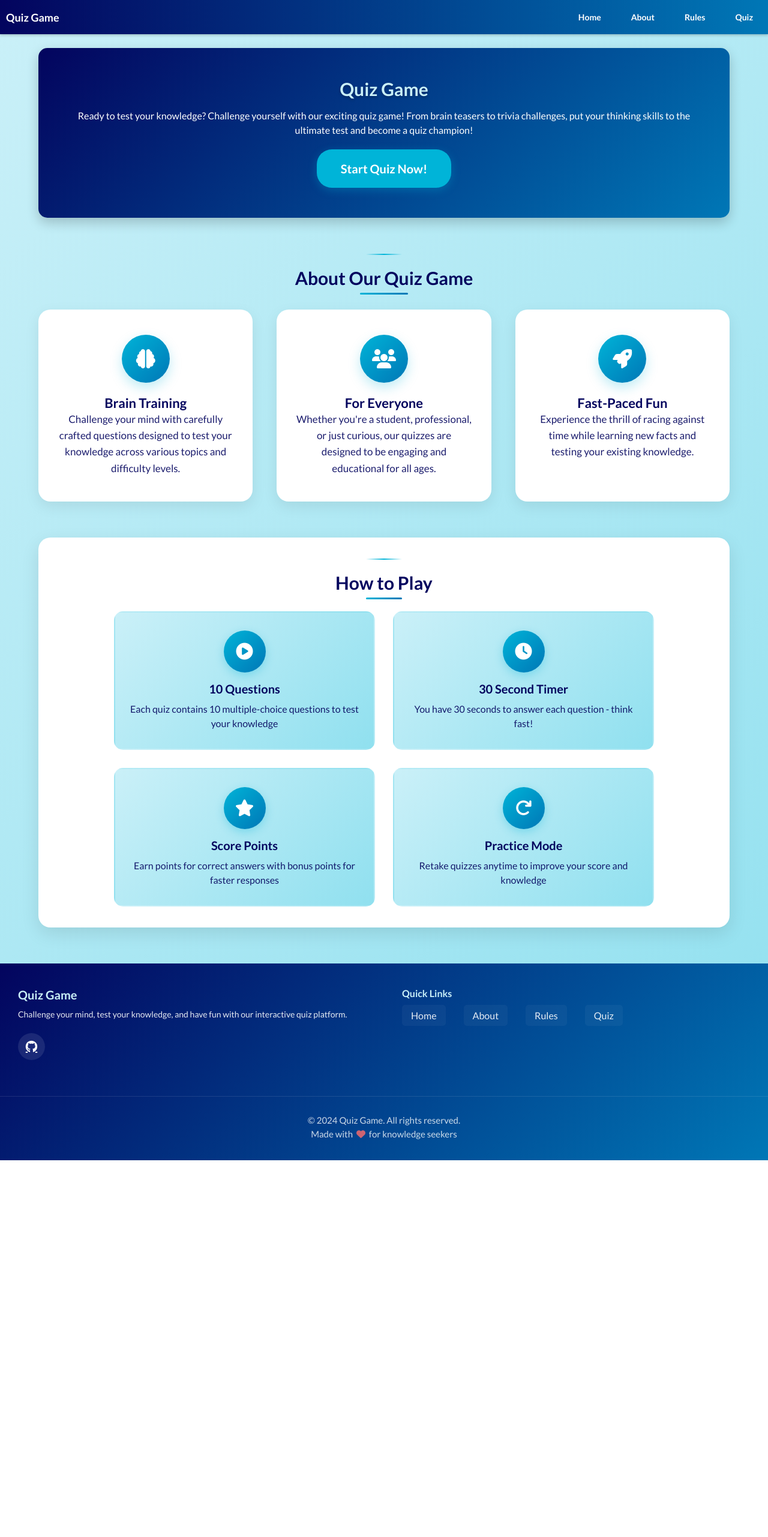
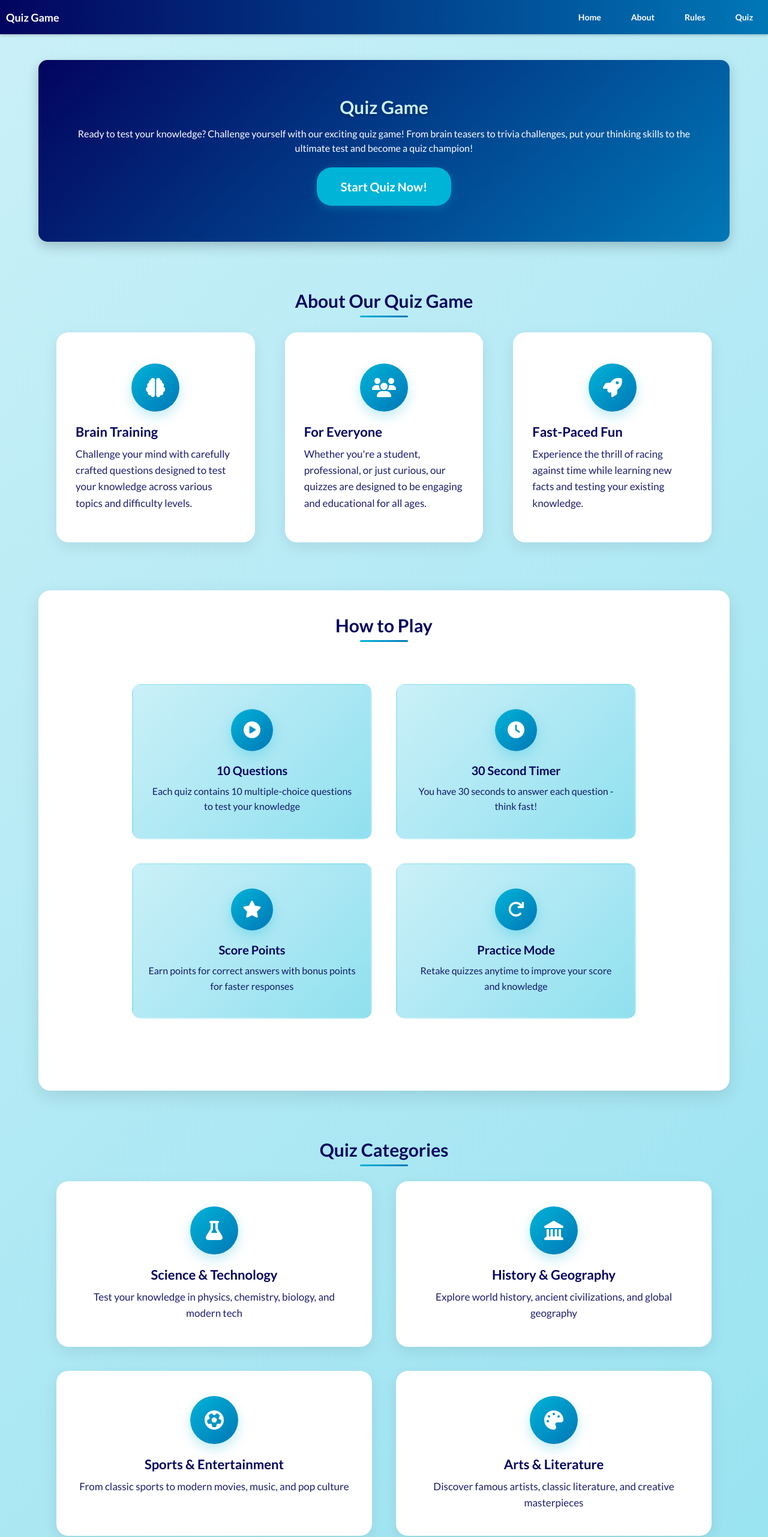
Before and after one commit to brandonlea/quiz-game, a plain HTML site: page index.html in a window 1280 px wide. Shown: the top 2562 px of the page at 60% size. Before the commit the page ends 1934 px from the top, so only its background shows below. Drawn offline with Linux system fonts and the light colour scheme.

Commit message:
Added more and made it easy to make new sections with reusable classes.

```diff
--- a/assets/css/style.css
+++ b/assets/css/style.css
@@ -100,7 +100,7 @@ body {
     border-bottom: none;
 }
 
-.nav-links .nav-link {
+.nav-link {
     color: var(--white);
     text-decoration: none;
     font-size: 1.4rem;
@@ -112,7 +112,7 @@ body {
     transition: background-color 0.3s ease;
 }
 
-.nav-links .nav-link:hover {
+.nav-link:hover {
     background-color: rgba(255, 255, 255, 0.1);
 }
 
@@ -131,29 +131,29 @@ body {
     color: var(--secondary-color);
 }
 
-#home {
+.hero-section {
     background: linear-gradient(135deg, var(--primary-color), var(--mid-primary));
     color: var(--white);
-    margin-top: 6rem;
-    margin-bottom: 4rem;
-    width: 95%;
+    margin-top: 8rem;
+    margin-bottom: 6rem;
+    width: 98%;
     max-width: 1200px;
     margin-left: auto;
     margin-right: auto;
-    padding: 2.5rem 2rem;
+    padding: 4rem 1rem;
     border-radius: 1.5rem;
     box-shadow: 0 0.8rem 2rem rgba(0, 0, 0, 0.2);
     text-align: center;
 }
 
-#home h1 {
+.hero-title {
     font-size: 2.4rem;
     margin-bottom: 1.5rem;
     color: var(--secondary-color);
     text-shadow: 0 2px 4px rgba(0, 0, 0, 0.3);
 }
 
-#home p {
+.hero-description {
     font-size: 1.4rem;
     line-height: 1.5;
     color: var(--white);
@@ -180,25 +180,24 @@ body {
     box-shadow: 0 6px 20px rgba(0, 180, 216, 0.4);
 }
 
-.about-section {
-    margin: 4rem auto 4rem;
-    width: 95%;
+.section-container {
+    margin: 6rem auto;
+    width: 98%;
     max-width: 1200px;
+    padding-left: 1rem;
+    padding-right: 1rem;
 }
 
-.about-content {
-    text-align: center;
-}
-
-.about-content h2 {
+.section-title {
     color: var(--primary-color);
     font-size: 2.4rem;
     margin-bottom: 3rem;
     font-weight: 700;
+    text-align: center;
     position: relative;
 }
 
-.about-content h2::after {
+.section-title::after {
     content: '';
     position: absolute;
     bottom: -1rem;
@@ -210,15 +209,25 @@ body {
     border-radius: 0.2rem;
 }
 
+.section-divider {
+    content: '';
+    display: block;
+    width: 6rem;
+    height: 0.2rem;
+    background: linear-gradient(90deg, transparent, var(--accent-color), transparent);
+    margin: 0 auto 2rem;
+    border-radius: 0.1rem;
+}
+
 .about-grid {
     display: grid;
     grid-template-columns: 1fr;
-    gap: 2rem;
+    gap: 3rem;
 }
 
 .about-card {
     background: var(--white);
-    padding: 2rem 2rem;
+    padding: 3rem 2rem;
     border-radius: 2rem;
     box-shadow: 0 0.8rem 2.5rem rgba(0, 0, 0, 0.08);
     transition: all 0.3s ease;
@@ -231,7 +240,7 @@ body {
     box-shadow: 0 1.5rem 4rem rgba(0, 180, 216, 0.15);
 }
 
-.about-icon {
+.card-icon {
     width: 7rem;
     height: 7rem;
     background: linear-gradient(135deg, var(--accent-color), var(--mid-primary));
@@ -243,76 +252,36 @@ body {
     box-shadow: 0 0.8rem 2rem rgba(0, 180, 216, 0.25);
 }
 
-.about-icon i {
+.card-icon i {
     color: var(--white);
     font-size: 2.8rem;
 }
 
-.about-card h3 {
+.card-title {
     color: var(--primary-color);
     font-size: 1.6rem;
     font-weight: 700;
+    margin-bottom: 1rem;
 }
 
-.about-card p {
+.card-description {
     color: var(--primary-color);
     font-size: 1.4rem;
     line-height: 1.6;
     opacity: 0.9;
 }
 
-.about-section::before {
-    content: '';
-    display: block;
-    width: 6rem;
-    height: 0.2rem;
-    background: linear-gradient(90deg, transparent, var(--accent-color), transparent);
-    margin: 0 auto 2rem;
-    border-radius: 0.1rem;
-}
-
-.quiz-rules {
-    background: var(--white);
-    margin: 4rem auto 4rem;
-    width: 95%;
-    max-width: 1200px;
-    padding: 3rem 2rem;
-    border-radius: 2rem;
-    box-shadow: 0 1rem 3rem rgba(0, 0, 0, 0.1);
-    text-align: center;
-}
-
-.quiz-rules h2 {
-    color: var(--primary-color);
-    font-size: 2.4rem;
-    margin-bottom: 2.5rem;
-    font-weight: 700;
-    position: relative;
-}
-
-.quiz-rules h2::after {
-    content: '';
-    position: absolute;
-    bottom: -1rem;
-    left: 50%;
-    transform: translateX(-50%);
-    width: 6rem;
-    height: 0.3rem;
-    background: linear-gradient(90deg, var(--accent-color), var(--mid-primary));
-    border-radius: 0.2rem;
-}
-
 .rules-grid {
     display: grid;
     grid-template-columns: 1fr;
-    gap: 2rem;
+    gap: 3rem;
     max-width: 600px;
     margin: 0 auto;
 }
 
 .rule-card {
     background: linear-gradient(135deg, var(--secondary-color), var(--soft-accent));
-    padding: 2rem 2rem;
+    padding: 3rem 2rem;
     border-radius: 1.5rem;
     text-align: center;
     transition: all 0.3s ease;
@@ -325,52 +294,22 @@ body {
     box-shadow: 0 1rem 2.5rem rgba(0, 180, 216, 0.2);
 }
 
-.rule-icon {
-    width: 6rem;
-    height: 6rem;
-    background: linear-gradient(135deg, var(--accent-color), var(--mid-primary));
-    border-radius: 50%;
-    display: flex;
-    align-items: center;
-    justify-content: center;
-    margin: 0 auto 1.5rem;
-    box-shadow: 0 0.5rem 1.5rem rgba(0, 180, 216, 0.3);
-}
-
-.rule-icon i {
-    color: var(--white);
-    font-size: 2.4rem;
-}
-
-.rule-card h3 {
-    color: var(--primary-color);
-    font-size: 1.6rem;
-    margin-bottom: 1rem;
-    font-weight: 700;
-}
-
-.rule-card p {
-    color: var(--primary-color);
-    font-size: 1.4rem;
-    line-height: 1.5;
-    opacity: 0.9;
-}
-
-.quiz-rules::before {
-    content: '';
-    display: block;
-    width: 6rem;
-    height: 0.2rem;
-    background: linear-gradient(90deg, transparent, var(--accent-color), transparent);
-    margin: 0 auto 2rem;
-    border-radius: 0.1rem;
+.quiz-rules {
+    background: var(--white);
+    margin: 6rem auto;
+    width: 95%;
+    max-width: 1200px;
+    padding: 4rem 2rem;
+    border-radius: 2rem;
+    box-shadow: 0 1rem 3rem rgba(0, 0, 0, 0.1);
+    text-align: center;
 }
 
 .footer {
     background: linear-gradient(135deg, var(--primary-color), var(--mid-primary));
     color: var(--white);
-    margin-top: 4rem;
-    padding-top: 3rem;
+    margin-top: 6rem;
+    padding-top: 4rem;
     width: 100%;
 }
 
@@ -380,7 +319,7 @@ body {
     gap: 2.5rem;
     max-width: 1200px;
     margin: 0 auto;
-    padding: 0 2rem;
+    padding: 0 1rem;
 }
 
 .footer-section h3 {
@@ -467,7 +406,7 @@ body {
     text-align: center;
     max-width: 1200px;
     margin: 0 auto;
-    padding: 0 2rem;
+    padding: 0 1rem;
 }
 
 .footer-bottom-content p {
@@ -480,6 +419,101 @@ body {
 .footer-bottom-content .fa-heart {
     color: #ff6b6b;
     margin: 0 0.3rem;
+}
+
+.categories-grid {
+    display: grid;
+    grid-template-columns: 1fr;
+    gap: 3rem;
+}
+
+.steps-grid {
+    display: grid;
+    grid-template-columns: 1fr;
+    gap: 3rem;
+    max-width: 800px;
+    margin: 0 auto;
+}
+
+.step-card {
+    background: var(--white);
+    padding: 3rem 2rem;
+    border-radius: 2rem;
+    box-shadow: 0 0.8rem 2.5rem rgba(0, 0, 0, 0.08);
+    text-align: center;
+    transition: all 0.3s ease;
+    border: 2px solid transparent;
+}
+
+.step-card:hover {
+    transform: translateY(-5px);
+    border-color: var(--accent-color);
+    box-shadow: 0 1.5rem 4rem rgba(0, 180, 216, 0.15);
+}
+
+.step-number {
+    width: 4rem;
+    height: 4rem;
+    background: linear-gradient(135deg, var(--accent-color), var(--mid-primary));
+    border-radius: 50%;
+    display: flex;
+    align-items: center;
+    justify-content: center;
+    margin: 0 auto 2rem;
+    color: var(--white);
+    font-size: 2rem;
+    font-weight: 700;
+}
+
+.stats-grid {
+    display: grid;
+    grid-template-columns: repeat(2, 1fr);
+    gap: 3rem;
+    max-width: 800px;
+    margin: 0 auto;
+}
+
+.stat-card {
+    background: var(--white);
+    padding: 3rem 2rem;
+    border-radius: 2rem;
+    text-align: center;
+    box-shadow: 0 0.8rem 2.5rem rgba(0, 0, 0, 0.08);
+}
+
+.stat-number {
+    font-size: 3.5rem;
+    font-weight: 700;
+    color: var(--accent-color);
+    margin-bottom: 1rem;
+}
+
+.stat-label {
+    font-size: 1.6rem;
+    color: var(--primary-color);
+    font-weight: 600;
+}
+
+.categories-grid {
+    display: grid;
+    grid-template-columns: 1fr;
+    gap: 3rem;
+}
+
+.category-card {
+    background: var(--white);
+    padding: 3rem 2rem;
+    border-radius: 2rem;
+    box-shadow: 0 0.8rem 2.5rem rgba(0, 0, 0, 0.08);
+    text-align: center;
+    transition: all 0.3s ease;
+    border: 2px solid transparent;
+}
+
+.category-card:hover {
+    transform: translateY(-8px);
+    border-color: var(--accent-color);
+    box-shadow: 0 1.5rem 4rem rgba(0, 180, 216, 0.15);
 }
 
 @media (min-width: 992px) {
@@ -516,31 +550,31 @@ body {
         width: auto;
     }
 
-    .nav-links .nav-link {
+    .nav-link {
         padding: 1rem 1.5rem;
         font-size: 1.4rem;
         width: auto;
         text-align: left;
     }
 
-    .nav-links .nav-link:hover {
+    .nav-link:hover {
         color: var(--secondary-color);
         background-color: transparent;
     }
 
-    #home {
+    .hero-section {
         width: 90%;
         max-width: 1400px;
-        padding: 5rem 4rem;
-        margin-top: 8rem;
-        margin-bottom: 6rem;
+        padding: 6rem 4rem;
+        margin-top: 10rem;
+        margin-bottom: 8rem;
     }
 
-    #home h1 {
+    .hero-title {
         font-size: 3rem;
     }
 
-    #home p {
+    .hero-description {
         font-size: 1.6rem;
     }
 
@@ -549,85 +583,75 @@ body {
         font-size: 2rem;
     }
 
-    .about-section {
-        margin: 6rem auto 6rem;
+    .section-container {
+        margin: 8rem auto;
         width: 90%;
         max-width: 1400px;
+        padding-left: 3rem;
+        padding-right: 3rem;
     }
 
-    .about-content h2 {
+    .section-title {
         font-size: 3rem;
         margin-bottom: 3.5rem;
     }
 
     .about-grid {
         grid-template-columns: repeat(3, 1fr);
-        gap: 4rem;
+        gap: 5rem;
     }
 
     .about-card {
-        padding: 4rem 3rem;
+        padding: 5rem 3rem;
     }
 
-    .about-card h3 {
+    .card-title {
         font-size: 2.2rem;
     }
 
-    .about-card p {
+    .card-description {
         font-size: 1.7rem;
     }
 
-    .about-icon {
+    .card-icon {
         width: 8rem;
         height: 8rem;
     }
 
-    .about-icon i {
+    .card-icon i {
         font-size: 3.2rem;
-    }
-
-    .quiz-rules {
-        width: 90%;
-        max-width: 1400px;
-        margin: 6rem auto 6rem;
-        padding: 3.5rem 3rem;
-    }
-
-    .quiz-rules h2 {
-        font-size: 3rem;
-        margin-bottom: 3rem;
     }
 
     .rules-grid {
         grid-template-columns: repeat(2, 1fr);
-        gap: 3rem;
+        gap: 4rem;
         max-width: 900px;
     }
 
     .rule-card {
-        padding: 3rem 2.5rem;
+        padding: 4rem 2.5rem;
     }
 
-    .rule-card h3 {
+    .rule-card .card-title {
         font-size: 2rem;
     }
 
-    .rule-card p {
+    .rule-card .card-description {
         font-size: 1.6rem;
     }
 
-    .rule-icon {
+    .rule-card .card-icon {
         width: 7rem;
         height: 7rem;
     }
 
-    .rule-icon i {
+    .rule-card .card-icon i {
         font-size: 2.8rem;
     }
 
     .footer {
-        margin-top: 6rem;
-        padding-top: 4rem;
+        margin-top: 8rem;
+        padding-top: 5rem;
     }
 
     .footer-content {
@@ -660,18 +684,30 @@ body {
     .footer-bottom-content p {
         font-size: 1.5rem;
     }
-}
 
-@media (max-width: 480px) {
-    #home,
-    .about-section,
-    .quiz-rules {
-        width: 98%;
-        padding-left: 1rem;
-        padding-right: 1rem;
+    .categories-grid {
+        grid-template-columns: repeat(3, 1fr);
+        gap: 4rem;
     }
 
-    .footer-content {
-        padding: 0 1rem;
+    .steps-grid {
+        grid-template-columns: repeat(3, 1fr);
+        gap: 4rem;
+        max-width: 1200px;
+    }
+
+    .stats-grid {
+        grid-template-columns: repeat(4, 1fr);
+        gap: 4rem;
+        max-width: 1200px;
+    }
+
+    .categories-grid {
+        grid-template-columns: repeat(2, 1fr);
+        gap: 4rem;
+    }
+
+    .category-card {
+        padding: 4rem 3rem;
     }
 }
--- a/index.html
+++ b/index.html
@@ -33,44 +33,47 @@
     <!-- END Navbar -->
 
     <!-- Header -->
-    <header class="flex-center" id="home">
+    <header class="flex-center hero-section">
         <div class="text-center">
-            <h1 class="text-title">Quiz Game</h1>
-            <p>Ready to test your knowledge? Challenge yourself with our exciting quiz game! From brain teasers to
-                trivia challenges, put your thinking skills to the ultimate test and become a quiz champion!</p>
+            <h1 class="hero-title">Quiz Game</h1>
+            <p class="hero-description">Ready to test your knowledge? Challenge yourself with our exciting quiz game!
+                From brain teasers to trivia challenges, put your thinking skills to the ultimate test and become a quiz
+                champion!</p>
             <a href="#" class="cta-button">Start Quiz Now!</a>
         </div>
     </header>
 
     <!-- About Section -->
-    <section class="about-section">
+    <section class="section-container about-section">
         <div class="about-content">
-            <h2>About Our Quiz Game</h2>
+            <h2 class="section-title">About Our Quiz Game</h2>
             <div class="about-grid">
                 <div class="about-card">
-                    <div class="about-icon">
+                    <div class="card-icon">
                         <i class="fas fa-brain"></i>
                     </div>
-                    <h3>Brain Training</h3>
-                    <p>Challenge your mind with carefully crafted questions designed to test your knowledge across
-                        various topics and difficulty levels.</p>
+                    <h3 class="card-title">Brain Training</h3>
+                    <p class="card-description">Challenge your mind with carefully crafted questions designed to test
+                        your knowledge across various topics and difficulty levels.</p>
                 </div>
 
                 <div class="about-card">
-                    <div class="about-icon">
+                    <div class="card-icon">
                         <i class="fas fa-users"></i>
                     </div>
-                    <h3>For Everyone</h3>
-                    <p>Whether you're a student, professional, or just curious, our quizzes are designed to be engaging
+                    <h3 class="card-title">For Everyone</h3>
+                    <p class="card-description">Whether you're a student, professional, or just curious, our quizzes are
+                        designed to be engaging
                         and educational for all ages.</p>
                 </div>
 
                 <div class="about-card">
-                    <div class="about-icon">
+                    <div class="card-icon">
                         <i class="fas fa-rocket"></i>
                     </div>
-                    <h3>Fast-Paced Fun</h3>
-                    <p>Experience the thrill of racing against time while learning new facts and testing your existing
+                    <h3 class="card-title">Fast-Paced Fun</h3>
+                    <p class="card-description">Experience the thrill of racing against time while learning new facts
+                        and testing your existing
                         knowledge.</p>
                 </div>
             </div>
@@ -79,43 +82,107 @@
     <!-- End About Section -->
 
     <!-- Quiz Rules -->
-    <div class="quiz-rules">
-        <h2>How to Play</h2>
-        <div class="rules-grid">
+    <div class="section-container quiz-rules">
+        <h2 class="section-title">How to Play</h2>
+        <div class="rules-grid section-container">
             <div class="rule-card">
-                <div class="rule-icon">
+                <div class="card-icon">
                     <i class="fas fa-play-circle"></i>
                 </div>
-                <h3>10 Questions</h3>
-                <p>Each quiz contains 10 multiple-choice questions to test your knowledge</p>
+                <h3 class="card-title">10 Questions</h3>
+                <p class="card-description">Each quiz contains 10 multiple-choice questions to test your knowledge</p>
             </div>
 
             <div class="rule-card">
-                <div class="rule-icon">
+                <div class="card-icon">
                     <i class="fas fa-clock"></i>
                 </div>
-                <h3>30 Second Timer</h3>
-                <p>You have 30 seconds to answer each question - think fast!</p>
+                <h3 class="card-title">30 Second Timer</h3>
+                <p class="card-description">You have 30 seconds to answer each question - think fast!</p>
             </div>
 
             <div class="rule-card">
-                <div class="rule-icon">
+                <div class="card-icon">
                     <i class="fas fa-star"></i>
                 </div>
-                <h3>Score Points</h3>
-                <p>Earn points for correct answers with bonus points for faster responses</p>
+                <h3 class="card-title">Score Points</h3>
+                <p class="card-description">Earn points for correct answers with bonus points for faster responses</p>
             </div>
 
             <div class="rule-card">
-                <div class="rule-icon">
+                <div class="card-icon">
                     <i class="fas fa-redo"></i>
                 </div>
-                <h3>Practice Mode</h3>
-                <p>Retake quizzes anytime to improve your score and knowledge</p>
+                <h3 class="card-title">Practice Mode</h3>
+                <p class="card-description">Retake quizzes anytime to improve your score and knowledge</p>
             </div>
         </div>
     </div>
     <!-- End Quiz Rules -->
+
+    <!-- Quiz Categories Section -->
+    <section class="section-container">
+        <h2 class="section-title">Quiz Categories</h2>
+        <div class="categories-grid">
+            <div class="category-card">
+                <div class="card-icon">
+                    <i class="fas fa-flask"></i>
+                </div>
+                <h3 class="card-title">Science & Technology</h3>
+                <p class="card-description">Test your knowledge in physics, chemistry, biology, and modern tech</p>
+            </div>
+
+            <div class="category-card">
+                <div class="card-icon">
+                    <i class="fas fa-landmark"></i>
+                </div>
+                <h3 class="card-title">History & Geography</h3>
+                <p class="card-description">Explore world history, ancient civilizations, and global geography</p>
+            </div>
+
+            <div class="category-card">
+                <div class="card-icon">
+                    <i class="fas fa-futbol"></i>
+                </div>
+                <h3 class="card-title">Sports & Entertainment</h3>
+                <p class="card-description">From classic sports to modern movies, music, and pop culture</p>
+            </div>
+
+            <div class="category-card">
+                <div class="card-icon">
+                    <i class="fas fa-palette"></i>
+                </div>
+                <h3 class="card-title">Arts & Literature</h3>
+                <p class="card-description">Discover famous artists, classic literature, and creative masterpieces</p>
+            </div>
+        </div>
+    </section>
+    <!-- End Quiz Categories Section -->
+
+    <!-- How It Works Section -->
+    <section class="section-container">
+        <h2 class="section-title">How It Works</h2>
+        <div class="steps-grid">
+            <div class="step-card">
+                <div class="step-number">1</div>
+                <h3 class="card-title">Choose Category</h3>
+                <p class="card-description">Select from our wide range of quiz topics that interest you most</p>
+            </div>
+
+            <div class="step-card">
+                <div class="step-number">2</div>
+                <h3 class="card-title">Answer Questions</h3>
+                <p class="card-description">Test your knowledge with our carefully crafted multiple-choice questions</p>
+            </div>
+
+            <div class="step-card">
+                <div class="step-number">3</div>
+                <h3 class="card-title">See Results</h3>
+                <p class="card-description">Get instant feedback and detailed explanations for each answer</p>
+            </div>
+        </div>
+    </section>
+    <!-- End How It Works Section -->
 
     <!-- Footer -->
     <footer class="footer">
```
